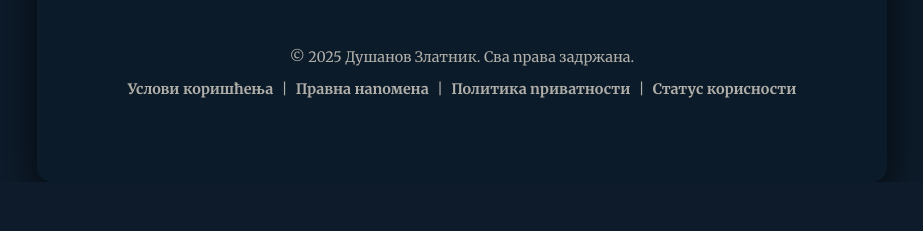
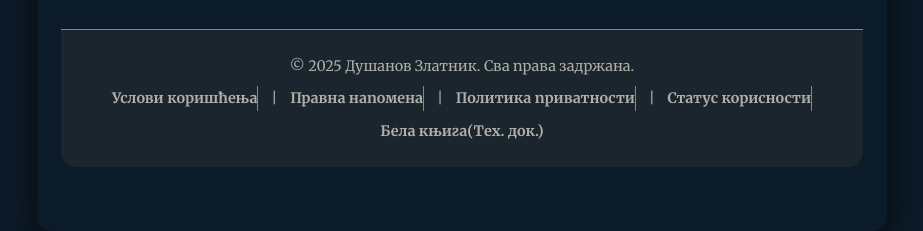
Before and after one commit to SrpskiVitez/DusanovZlatnik, a plain HTML site: page index.html in a window 1280 px wide. Shown: the part 2200-2431 px from the top of the page, without its empty margins (178-1101 px from the left). Before the commit the page ends 2382 px from the top, so only its background shows below. Drawn offline with Linux system fonts and the light colour scheme.

Commit message:
Update index.html

```diff
--- a/index.html
+++ b/index.html
@@ -105,10 +105,16 @@
         text-align: center;
         color: #d9d4c9;
         font-size: 0.9rem;
-        margin-top: 3rem;
-        margin-bottom: 1rem;
         font-family: 'Merriweather', serif;
         opacity: 0.8;
+        /*
+         margin-top: 3rem;
+        margin-bottom: 1rem;
+        */
+        padding: 1.5rem 1rem;
+  background-color: rgba(185, 164, 108, 0.1); /* bledo krem boja transparentna */
+  border-top: 1px solid #b9a46c;
+  border-radius: 0 0 15px 15px;
       }
       p, ul {
         font-weight: 400;
@@ -139,19 +145,29 @@
       .legal-links {
         margin-top: 0.5rem;
         font-size: 0.9rem;
+        display: flex;
+        justify-content: center;
+        flex-wrap: wrap;
+        gap: 0.5rem;
+        color: #d9d4c9;/*?*/
       }
 
       .legal-links a {
         color: #d9d4c9;
         text-decoration: none;
         margin: 0 0.3rem;
+        border-right: 1px solid #b9a46c;/*?*/
         transition: color 0.3s ease;
       }
+      .legal-links a:last-child {
+        border-right: none;
+      }
+      .legal-links a:hover {
 
-      .legal-links a:hover {
-        color: #b9a46c;
+        color: #f7f3e9;/*?   #b9a46c;  */
         text-decoration: underline;
       }
+
       .cta {
         margin-top: 3.5rem;
         margin-bottom: 5rem;
@@ -460,11 +476,7 @@ main.container {
        <button id="buy" class="cta-mail">Куповина златника</button>
        <button id="giftButton" class="cta-mail">Златник на дар</button>
       </div>
-<!--
-      <div class="footer-note">
-        © 2025 Dušanov Zлатnik. All rights reserved.
-      </div>
-  -->
+
     <div class="social-icons">
       <a href="https://linkedin.com/company/dusanov-zlatnik" target="_blank" rel="noopener noreferrer" title="LinkedIn">
         <img src="https://cdn.jsdelivr.net/gh/simple-icons/simple-icons/icons/linkedin.svg" alt="LinkedIn" title="LinkedIn">
@@ -472,8 +484,8 @@ main.container {
       <a href="https://www.instagram.com/dusanovzlatnik/" target="_blank" rel="noopener noreferrer" title="Instagram">
         <img src="https://cdn.jsdelivr.net/gh/simple-icons/simple-icons/icons/instagram.svg" alt="Instagram" title="Instagram">
       </a>
-      <a href="docs/whitepaper.html" target="_blank" rel="noopener noreferrer" title="Whitepaper">
-        <img src="https://cdn.jsdelivr.net/gh/simple-icons/simple-icons/icons/readthedocs.svg" alt="Whitepaper" title="Whitepaper">
+     <a href="mailto:Dusanov.Zlatnik@gmail.com?subject=Порука%20са%20званичног%20сајта%20Душанов%20Златник&body=Поштовање,%0D%0A%0D%0Aконтактирам Вас поводом пројекта Душанов Златник. Молим Вас за више информација или могућност сарадње.%0D%0A%0D%0AСрдачан поздрав,%0D%0A[Ваше име]" target="_blank" rel="noopener noreferrer" title="Пошаљи имејл">
+        <img src="https://cdn.jsdelivr.net/gh/simple-icons/simple-icons/icons/maildotru.svg" alt="Пошаљи имејл" title="Пошаљи имејл">
       </a>
       <!-- Telegram kanal – zvanična obaveštenja -->
       <a href="https://t.me/+aLOYL9EVnck1NjBk" target="_blank" rel="noopener noreferrer" title="Telegram канал | обавештења">
@@ -493,6 +505,7 @@ main.container {
           <a href="docs/disclaimer.html" class="bold-link" target="_blank" rel="noopener noreferrer">Правна напомена</a> |
           <a href="docs/privacy.html" class="bold-link" target="_blank" rel="noopener noreferrer">Политика приватности</a> |
           <a href="docs/utility-status.html" class="bold-link" target="_blank" rel="noopener noreferrer">Статус корисности</a>
+          <a href="docs/whitepaper.html" class="bold-link" target="_blank" rel="noopener noreferrer">Бела књига(Tех. док.)</a>
       </div>
     </div>
 
```
